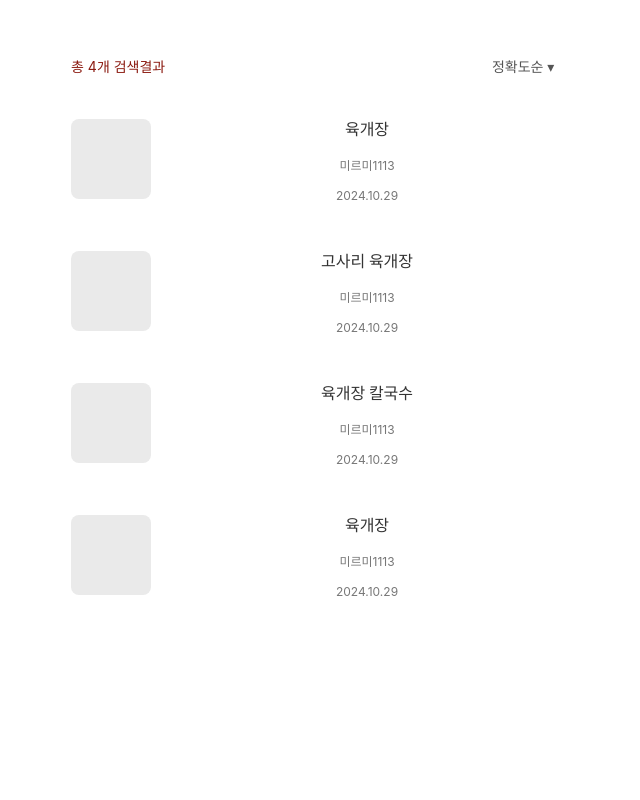
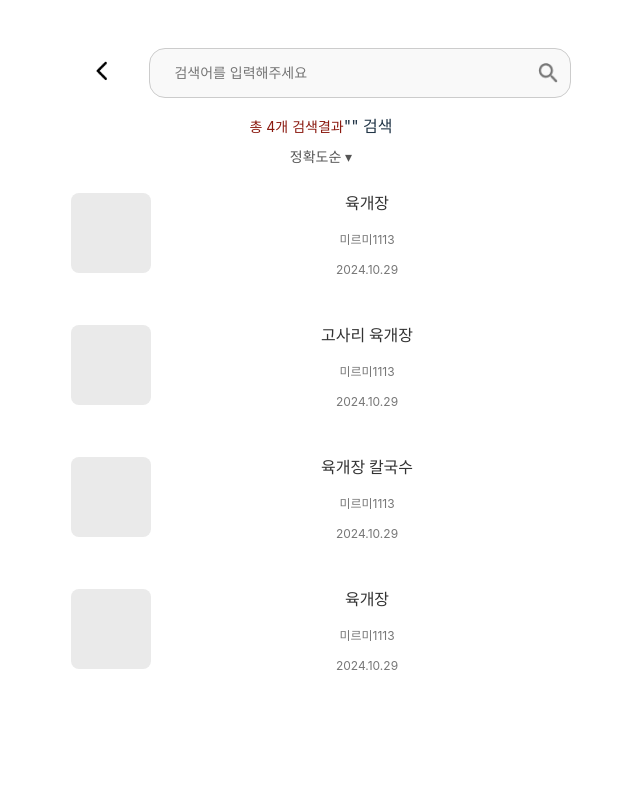
Before and after one commit to 9oormthon-univ/2024_DANPOONG_TEAM_17_FE, a React (Vite) app in the folder DANPOONG_17_FE/: page /recipe/search/result in a window 1280 px wide. Shown: the top 800 px of the page, without its empty margins (319-959 px from the left). Built offline with nearby package versions, Linux system fonts and the light colour scheme; no server answers.

Commit message:
🎨 Feat: "음식 검색 결과 페이지 css 수정"

```diff
--- a/DANPOONG_17_FE/src/pages/RecipeSearch.jsx
+++ b/DANPOONG_17_FE/src/pages/RecipeSearch.jsx
@@ -17,7 +17,7 @@ export const Search = () => {
   const handleSearch = () => {
     if (searchTerm.trim() !== '') {
       // 검색 결과 페이지로 이동
-      navigate('/recipe/search/result');
+      navigate(`/recipe/search/result?query=${encodeURIComponent(searchTerm)}`);
     }
   };
 
--- a/DANPOONG_17_FE/src/pages/RecipeSearchResult.jsx
+++ b/DANPOONG_17_FE/src/pages/RecipeSearchResult.jsx
@@ -1,46 +1,99 @@
 import '../styles/RecipeSearchResult.css';
+import { useEffect, useState } from 'react';
+import { useNavigate } from 'react-router-dom';
+import { useLocation } from 'react-router-dom';
+import searchIcon from '../assets/recipe/search.png';
+import closeIcon from '../assets/recipe/cancel.png';
+import backIcon from '../assets/recipe/화살표.png';
 
 export const RecipeSearchResult = () => {
+  const location = useLocation();
+  const queryParams = new URLSearchParams(location.search);
+  const searchQuery = queryParams.get('query'); // URL에서 검색어 추출
+  const [results, setResults] = useState([]);
+  const [isLoading, setIsLoading] = useState(true);
+  const [searchTerm, setSearchTerm] = useState('');
+  const navigate = useNavigate();
+
+  const handleBackClick = () => {
+    navigate('/recipe');
+  };
+
+  const clearSearch = () => {
+    setSearchTerm('');
+  };
+
+  const handleSearch = () => {
+    if (searchTerm.trim() !== '') {
+      // 검색 결과 페이지로 이동
+      navigate(`/recipe/search/result?query=${encodeURIComponent(searchTerm)}`);
+    }
+  };
+
+  useEffect(() => {
+    // 백엔드 API 호출 (더미 데이터로 대체 가능)
+    const fetchResults = async () => {
+      try {
+        setIsLoading(true);
+        // API 요청으로 실제 데이터를 가져오는 코드 작성
         const dummyResults = [
-    {
-      id: 1,
-      title: '육개장',
-      author: '미르미1113',
-      date: '2024.10.29',
-    },
-    {
-      id: 2,
-      title: '고사리 육개장',
-      author: '미르미1113',
-      date: '2024.10.29',
-    },
-    {
-      id: 3,
-      title: '육개장 칼국수',
-      author: '미르미1113',
-      date: '2024.10.29',
-    },
-    {
-      id: 4,
-      title: '육개장',
-      author: '미르미1113',
-      date: '2024.10.29',
-    },
+          { id: 1, title: '육개장', author: '미르미1113', date: '2024.10.29' },
+          { id: 2, title: '고사리 육개장', author: '미르미1113', date: '2024.10.29' },
+          { id: 3, title: '육개장 칼국수', author: '미르미1113', date: '2024.10.29' },
+          { id: 4, title: '육개장', author: '미르미1113', date: '2024.10.29' },
         ];
+        setResults(dummyResults);
+      } catch (error) {
+        console.error('Failed to fetch results:', error);
+      } finally {
+        setIsLoading(false);
+      }
+    };
+
+    fetchResults();
+  }, [searchQuery]); // 검색어가 변경될 때마다 호출
+
+
 
   return (
     <div className="search-result-page">
-      <header className="search-result-header">
+      <header className="search-header">
+        <button className="back-btn" onClick={handleBackClick}>
+          <img src={backIcon} alt="뒤로가기" />
+        </button>
+        <div className="search-bar">
+          <input
+            type="text"
+            placeholder="검색어를 입력해주세요"
+            value={searchTerm}
+            onChange={(e) => setSearchTerm(e.target.value)}
+            onKeyPress={(e) => e.key === 'Enter' && handleSearch()} // Enter 키 처리
+            className="search-input"
+          />
+          {searchTerm && (
+          <button className="clear-btn" onClick={clearSearch}>
+            <img src={closeIcon} alt="지우기" />
+          </button>
+        )}
+          <img src={searchIcon} alt="검색" className="search-icon" />
+        </div>
+      </header>
+
       <div className="header-left">
-          <span className="result-count">총 {dummyResults.length}개 검색결과</span>
+          <span className="result-count">총 {results.length}개 검색결과</span>
+          <span className="current-search">"{searchQuery}" 검색</span> {/* 검색어 표시 */}
       </div>
       <div className="header-right">
           <button className="sort-button">정확도순 ▾</button>
       </div>
-      </header>
 
       <div className="search-results">
-        {dummyResults.map((result) => (
+        {isLoading ? (
+          <p>로딩 중...</p>
+        ) : results.length === 0 ? (
+          <p>검색 결과가 없습니다.</p>
+        ) : (
+          results.map((result) => (
             <div key={result.id} className="result-item">
               <div className="result-thumbnail" />
               <div className="result-info">
@@ -49,7 +102,8 @@ export const RecipeSearchResult = () => {
                 <p className="result-date">{result.date}</p>
               </div>
             </div>
-        ))}
+          ))
+        )}
       </div>
     </div>
   );
--- a/DANPOONG_17_FE/src/styles/RecipeSearchResult.css
+++ b/DANPOONG_17_FE/src/styles/RecipeSearchResult.css
@@ -63,3 +63,56 @@
     font-size: 12px;
     color: #777;
   }
+
+  .search-header {
+    display: flex;
+    align-items: center;
+    margin-bottom: 16px;
+    gap: 8px;
+  }
+
+  .search-bar {
+    display: flex;
+    align-items: center;
+    padding: 8px 12px;
+    border: 1px solid #ccc;
+    border-radius: 16px;
+    background-color: #f9f9f9;
+    flex: 1;
+  }
+
+  .search-icon {
+    width: 20px;
+    height: 20px;
+  }
+
+  .search-input {
+    flex: 1;
+    border: none;
+    outline: none;
+    background: transparent;
+    font-size: 14px;
+  }
+
+  .back-btn {
+    background: none;
+    border: none;
+    margin-right: 8px;
+  }
+
+  .back-btn img {
+    width: 20px;
+    height: 20px;
+    cursor: pointer;
+  }
+
+  .clear-btn {
+    background: none;
+    border: none;
+    cursor: pointer;
+  }
+
+  .clear-btn img {
+    width: 16px;
+    height: 16px;
+  }
```
Lines whose indentation alone changed are shown as unchanged.
